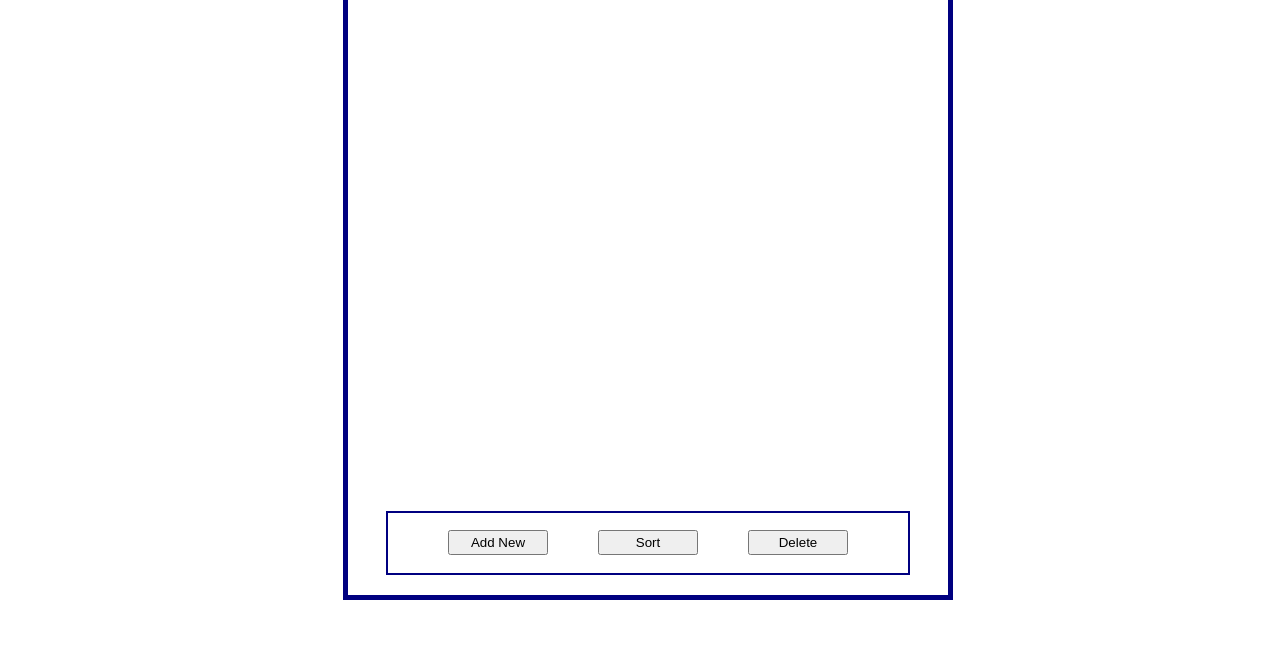
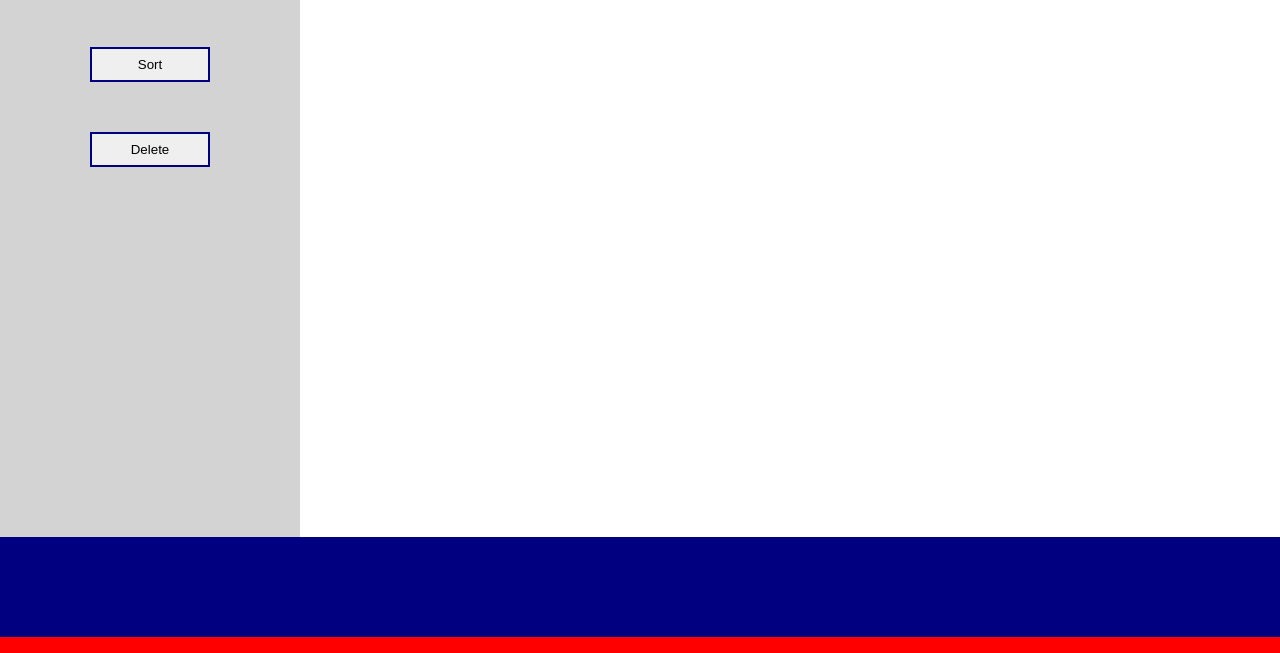
Before and after one commit to mjzachman/to-do-list, a website built with webpack: page dist/index.html in a window 1280 px wide. Shown: the part 163-816 px from the top of the page. Built offline with nearby package versions, Linux system fonts and the light colour scheme.

Commit message:
Change page layout to 'holy grail design'

```diff
--- a/src/index.js
+++ b/src/index.js
@@ -1,3 +1,3 @@
 import loadPage from "./load-page";
 
-loadPage();
+ loadPage();
--- a/src/load-page.js
+++ b/src/load-page.js
@@ -1,16 +1,18 @@
 const loadPage = () => {
-    const content = document.querySelector('#content');
-    const pageDiv = document.createElement('div');
-    const header = document.createElement('h1');
+    const body = document.querySelector('body');
+    const header = document.createElement('header');
+    const page = document.createElement('div');
+    const sidebar = document.createElement('div');
+    const content = document.createElement('div');
+    const footer = document.createElement('footer');
     const buttons = document.createElement('div');
     const homeBtn = document.createElement('button');
     const menuBtn = document.createElement('button');
     const contactBtn = document.createElement('button');
 
-    pageDiv.setAttribute('id', 'page');
-
-    header.textContent = 'To Do List';
-
+    page.setAttribute('id', 'page');
+    sidebar.setAttribute('id', 'sidebar');
+    content.setAttribute('id', 'content');
 
     buttons.setAttribute('id', 'buttons');
 
@@ -26,9 +28,12 @@ const loadPage = () => {
     buttons.appendChild(homeBtn);
     buttons.appendChild(menuBtn);
     buttons.appendChild(contactBtn);
-    pageDiv.appendChild(header);
-    content.appendChild(pageDiv);
-    content.appendChild(buttons);
+    sidebar.appendChild(buttons);
+    page.appendChild(sidebar);
+    page.appendChild(content);
+    body.appendChild(header);
+    body.appendChild(page);
+    body.appendChild(footer);
 
 }
 
--- a/src/styles.css
+++ b/src/styles.css
@@ -1,48 +1,66 @@
+* {
+    margin: 0;
+    border: 0;
+    padding: 0;
+}
+
 body {
-    background-color: white;
+    font-family: Arial, Helvetica, sans-serif;
+    background-color: red;
     height: 100vh;
     width: 100vw;
     display: flex;
+    flex-direction: column;
     justify-content: center;
-    align-items: center;
+    align-items: stretch;
+}
+
+header{
+    width: 100vw;
+    height: 100px;
+    background-color: navy;
+
+}
+
+#page {
+    flex-grow: 1;
+    display: flex;
+    justify-content: flex-start;
+}
+
+#sidebar {
+    width: 300px;
+    background-color: lightgray;
+
 }
 
 #content {
-    font-family: Arial, Helvetica, sans-serif;
     background-color: white;
     color: navy;
-    height: 700px;
-    width: 600px;
-    flex-grow: 0;
+    flex-grow: 1;
     display: flex;
     flex-direction: column;
     justify-content: space-around;
     align-items: center;
-    border: solid navy 5px;
-}
-
-#page {
-    height: 550px;
-    width: 500px;
-    display: flex;
-    flex-direction: column;
-    justify-content: flex-start;
-    align-items: center;
-    border: solid white 2px;
 }
 
 #buttons {
-    height: 40px;
-    width: 500px;
     display: flex;
+    flex-direction: column;
     justify-content: space-evenly;
     align-items: center;
-    color: navy;
-    border: solid navy 2px;
-    padding: 10px;
+    gap: 50px;
+    padding: 25px;
 }
 
 button {
-    height: 25px;
-    width: 100px;
+    border: solid navy 2px;
+    height: 35px;
+    width: 120px;
 }
+
+footer {
+    width: 100vw;
+    height: 100px;
+    background-color: navy;
+}
```
Also changed, not shown: DOM-methods.js (deleted), app-logic.js (deleted), dist/index.html, dist/main.js, src/DOM-methods.js (added), src/app-logic.js (added).
